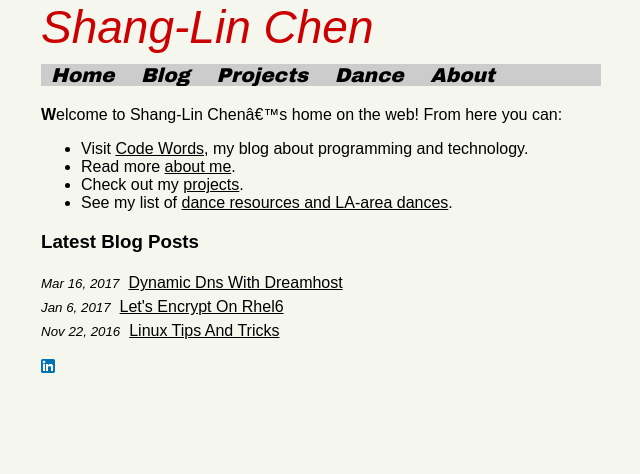
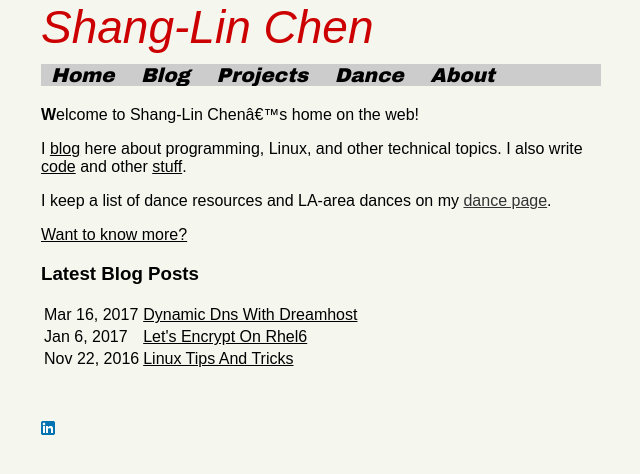
Before and after one commit to shang-lin/shang-lin.github.io, a Jekyll site: the page built from index.md, in a window 1280 px wide. Shown: the top 474 px of the page, without its empty margins (319-959 px from the left). Built offline with Jekyll 4.4.1, drawn with Linux system fonts in a browser that asks for light colours; some web fonts are replaced.

Commit message:
Rewrote index page. Changed blog post list from ul to a table.

```diff
--- a/index.md
+++ b/index.md
@@ -5,21 +5,25 @@ title: Shang-Lin Chen - Official website
 logo: Shang-Lin Chen
 ---
 
-**W**elcome to Shang-Lin Chen's home on the web! From here you can:
+**W**elcome to Shang-Lin Chen's home on the web!
 
-* Visit [Code Words]({{site.baseurl}}/blog/), my blog about programming and technology.
-* Read more [about me]({{site.baseurl}}/about/).
-* Check out my [projects]({{site.baseurl}}/projects/).
-* See my list of [dance resources and LA-area dances]({{site.baseurl}}/dance/).
+I [blog]({{site.baseurl}}/blog/) here about programming, Linux, and other technical topics. I also write [code]({{site.baseurl}}/projects/) and other [stuff]({{site.baseurl}}/writing/).
+
+I keep a list of dance resources and LA-area dances on my [dance page]({{site.baseurl}}).
+
+[Want to know more?]({{site.baseurl}}/about/)
 
 <h3>Latest Blog Posts</h3>
-<ul class="post-list">
+<!-- <ul class="post-list"> -->
+<table>
 {% for post in site.posts limit:3 %}
-<li><span class="post-meta">{{ post.date | date: "%b %-d, %Y" }}</span>&nbsp;
-<a class="post-link" href="{{ post.url | prepend: site.baseurl }}">{{ post.title }}</a>&nbsp;</li>
+<!-- <li><span class="post-meta">{{ post.date | date: "%b %-d, %Y" }}</span>&nbsp;
+<a class="post-link" href="{{ post.url | prepend: site.baseurl }}">{{ post.title }}</a>&nbsp;</li> -->
+<tr><td>{{ post.date | date: "%b %-d, %Y" }}</td><td><a class="post-link" href="{{ post.url | prepend: site.baseurl }}">{{ post.title }}</a></td></tr>
 {% endfor %}
-</ul>
-
+<!-- </ul> -->
+</table>
+<br>
 <div>
 <a href="https://www.linkedin.com/in/shanglinchen"><img src="images/In-2C-14px.png"></a>
 </div>
```
